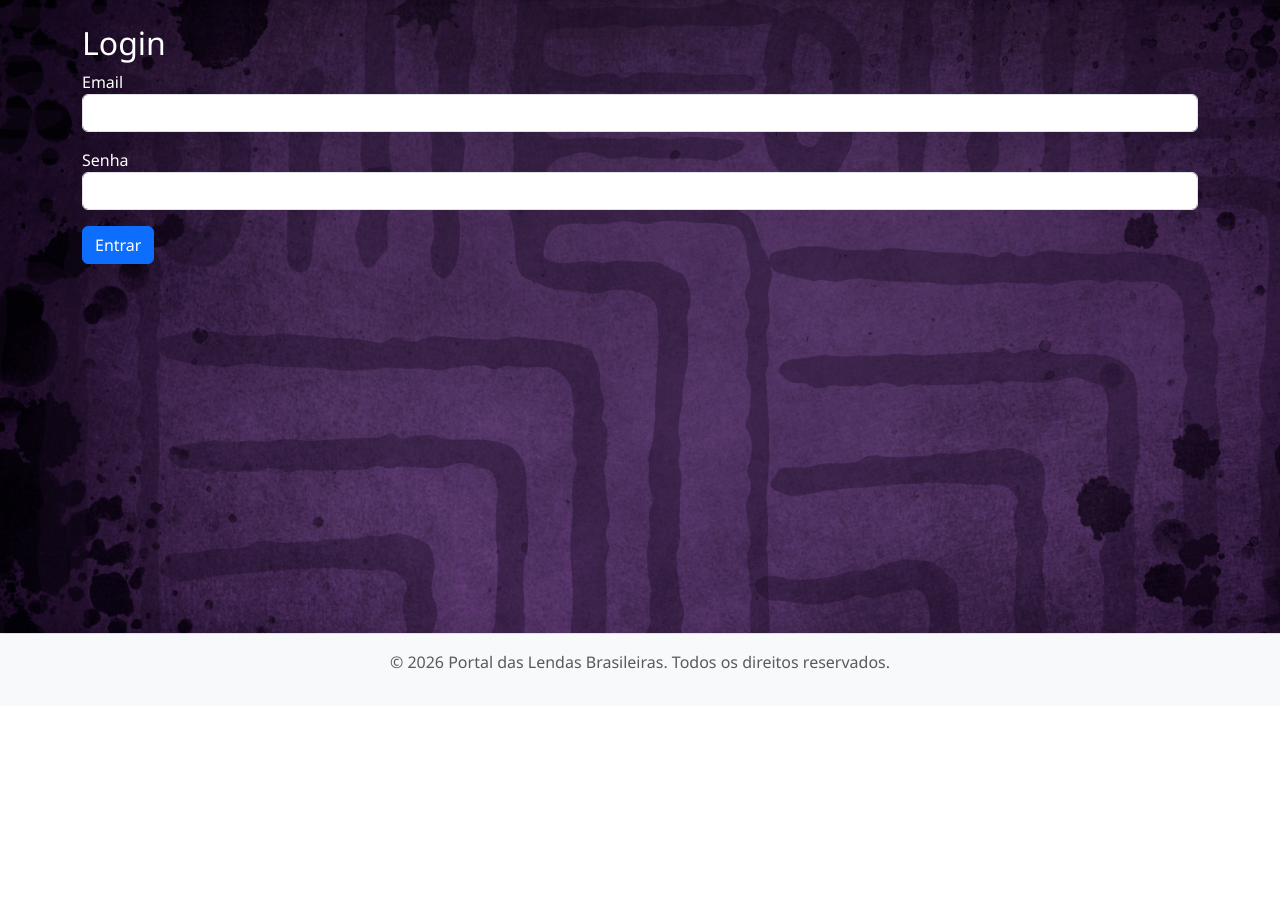
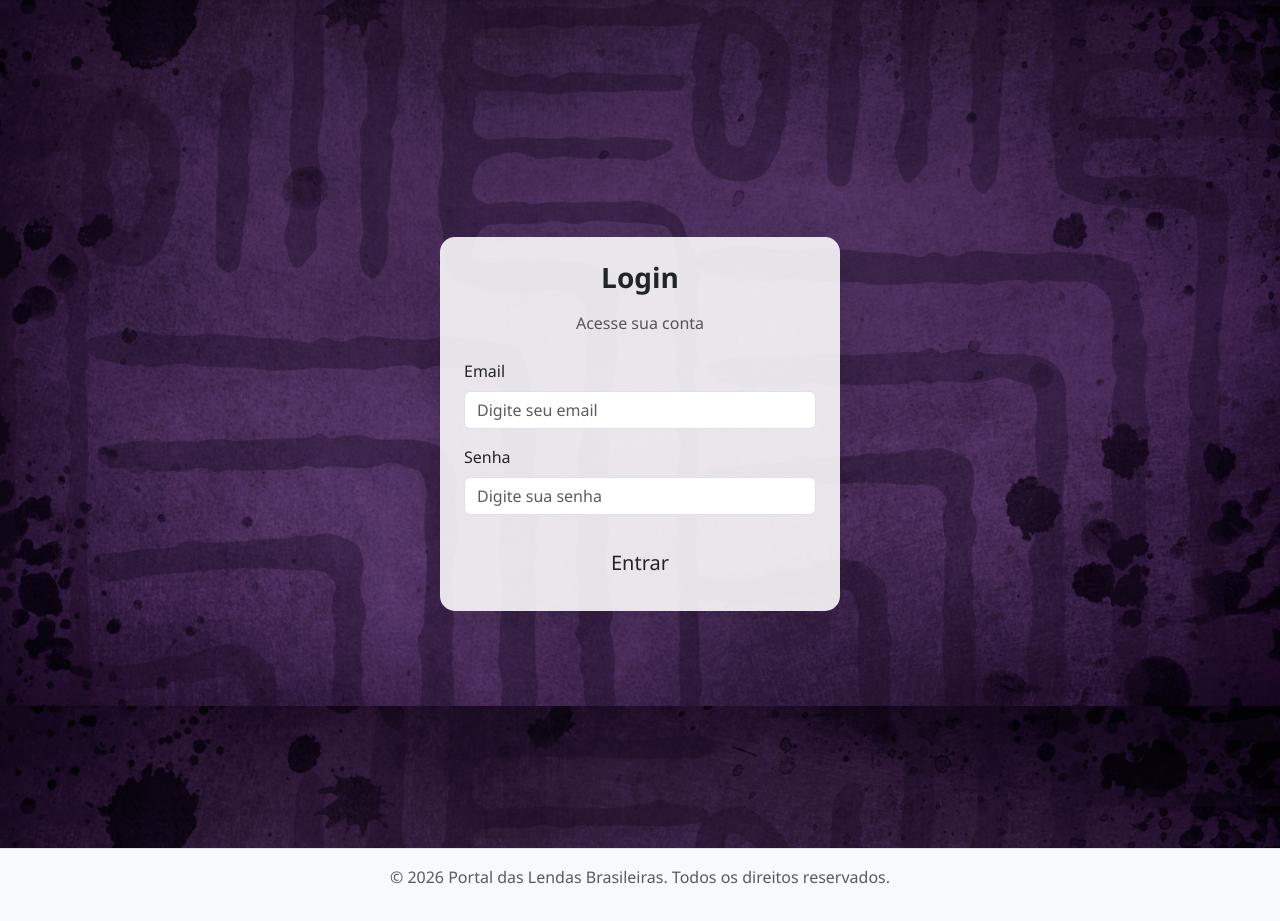
Before and after one commit to limaeloisa/projeto-AWEB-4BM, a Flask app: page /login in a window 1280 px wide. Shown: the part 94-1015 px from the top of the page. Before the commit the page ends 763 px from the top, so only its background shows below. Run offline with Flask 3, Linux system fonts and the light colour scheme.

Commit message:
melhorias no login

```diff
--- a/templates/login.html
+++ b/templates/login.html
@@ -1,23 +1,46 @@
 {% extends 'base.html' %}
+{% block content %}
+<div class="container d-flex justify-content-center align-items-center" style="min-height: 100vh;">
 
-{% block content %}
-<h2>Login</h2>
+    <div class="card shadow-lg p-4"
+         style="width: 100%; max-width: 400px;
+                background-color: rgba(255,255,255,0.88);
+                border-radius: 15px;">
+
+        <h3 class="text-center fw-bold mb-3 text-dark">Login</h3>
+        <p class="text-center text-muted mb-4">Acesse sua conta</p>
 
         {% if erro %}
-<div class="alert alert-danger">{{ erro }}</div>
+        <div class="alert alert-danger text-center">
+            {{ erro }}
+        </div>
         {% endif %}
 
         <form method="post">
             <div class="mb-3">
-        <label>Email</label>
-        <input type="email" name="email" class="form-control" required>
+                <label class="form-label">Email</label>
+                <input type="email" name="email"
+                       class="form-control"
+                       placeholder="Digite seu email"
+                       required>
             </div>
 
             <div class="mb-3">
-        <label>Senha</label>
-        <input type="password" name="senha" class="form-control" required>
+                <label class="form-label">Senha</label>
+                <input type="password" name="senha"
+                       class="form-control"
+                       placeholder="Digite sua senha"
+                       required>
             </div>
 
-    <button class="btn btn-primary">Entrar</button>
+            <div class="d-grid mt-4">
+                <button class="btn btn-purple btn-lg">
+                    Entrar
+                </button>
+            </div>
         </form>
+
+    </div>
+
+</div>
 {% endblock %}
```
Lines whose indentation alone changed are shown as unchanged.
